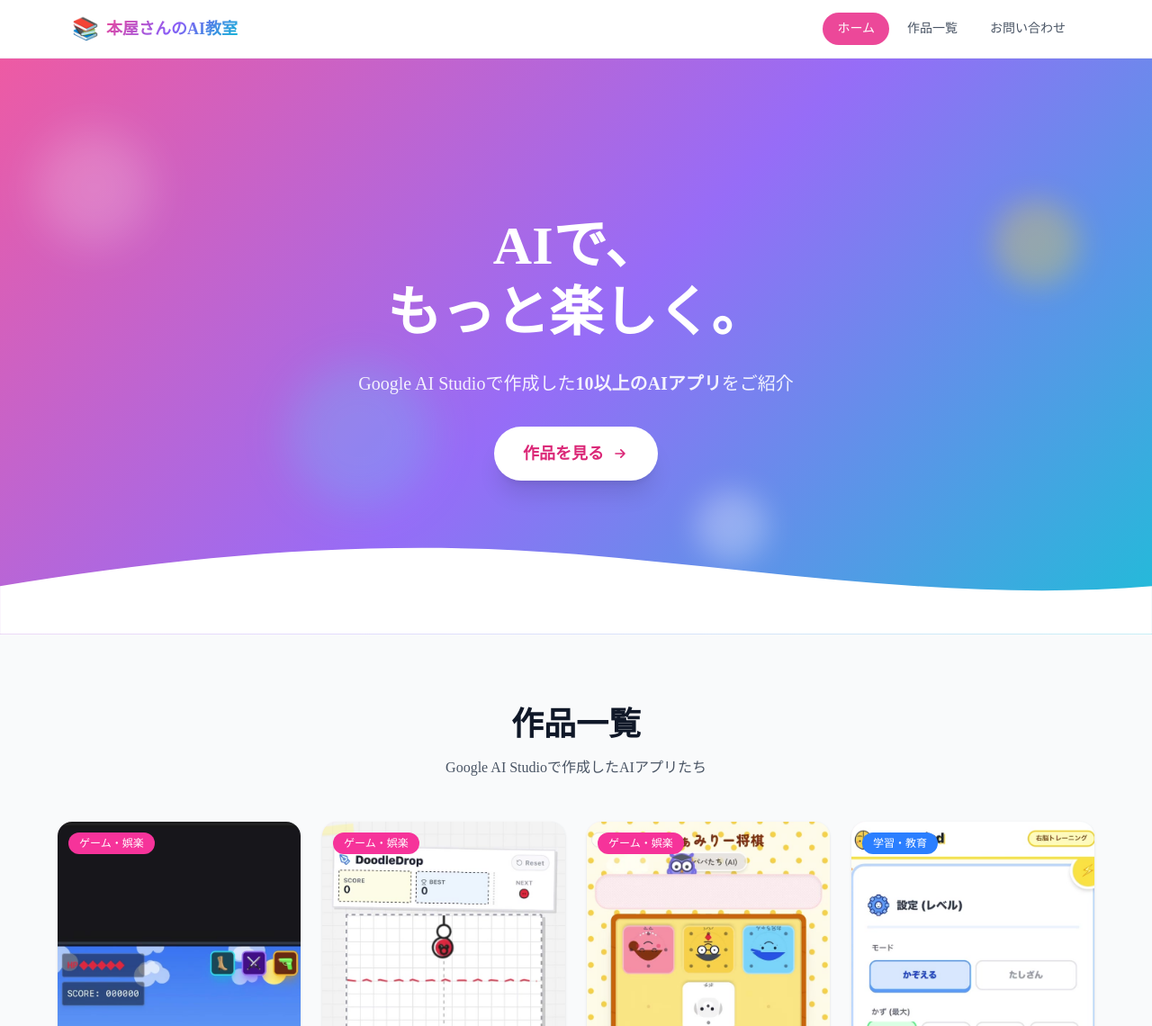
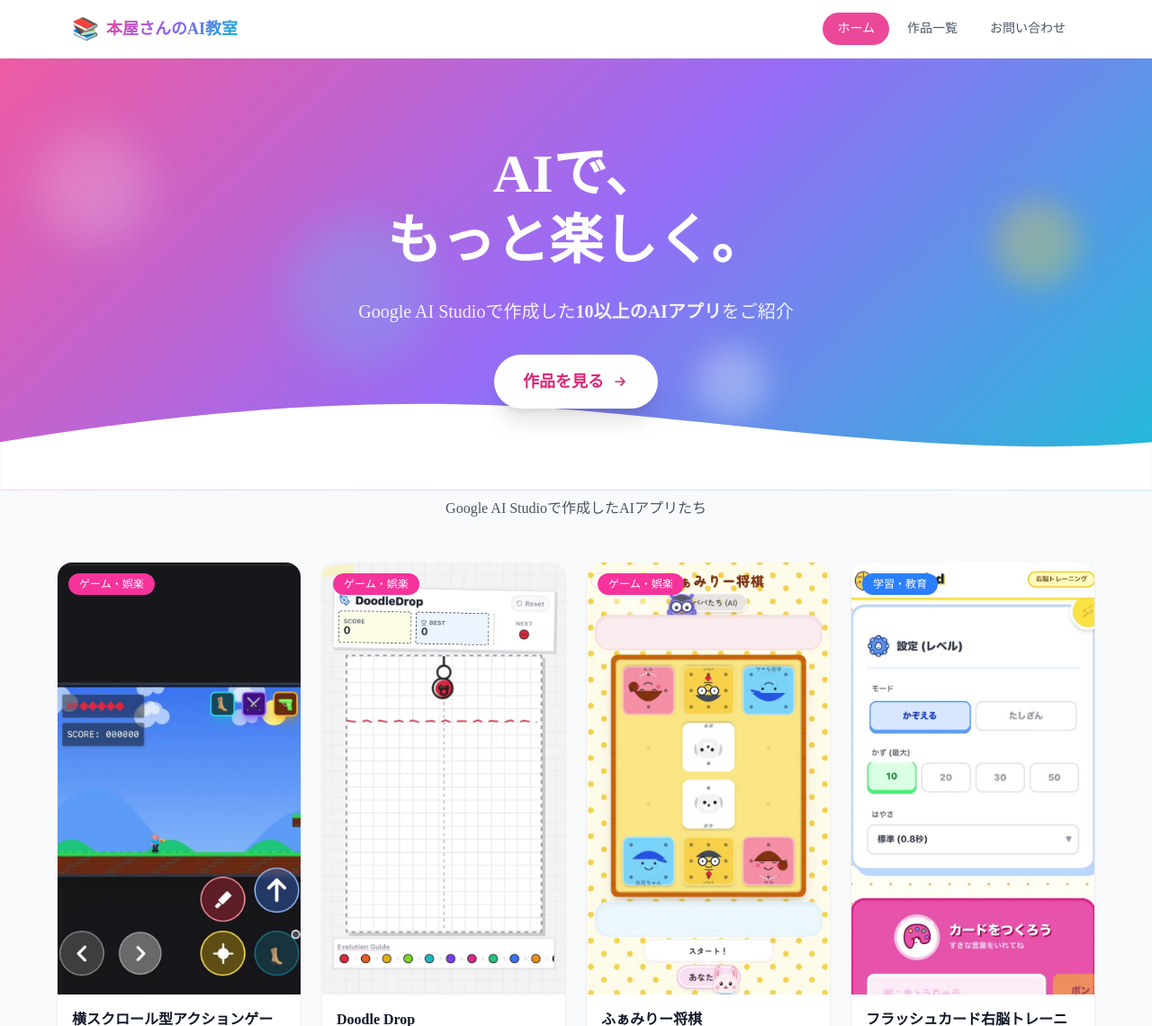
Before and after one commit to shunsuke-tnk/honya-ai-portfolio, a Next.js app: page / in a window 1280 px wide. Shown: the top 1140 px of the page at 90% size. Built offline with nearby package versions, Linux system fonts and the light colour scheme.

Commit message:
幅調整

```diff
--- a/src/components/home/HeroSection.tsx
+++ b/src/components/home/HeroSection.tsx
@@ -2,7 +2,7 @@ import Link from 'next/link';
 
 export default function HeroSection() {
   return (
-    <section className="relative min-h-[80vh] flex items-center justify-center overflow-hidden">
+    <section className="relative min-h-[60vh] flex items-center justify-center overflow-hidden">
       {/* 背景グラデーション */}
       <div className="absolute inset-0 gradient-pop opacity-90" />
 
--- a/src/components/home/WorkPreview.tsx
+++ b/src/components/home/WorkPreview.tsx
@@ -4,7 +4,7 @@ import { works, getCategoryInfo } from '@/data/works';
 
 export default function WorkPreview() {
   return (
-    <section className="py-20 px-4 bg-gray-50">
+    <section className="-mt-16 pt-4 pb-10 px-4 bg-gray-50">
       <div className="max-w-6xl mx-auto">
         <div className="text-center mb-12">
           <h2 className="text-3xl md:text-4xl font-bold text-gray-900 mb-4">
```
